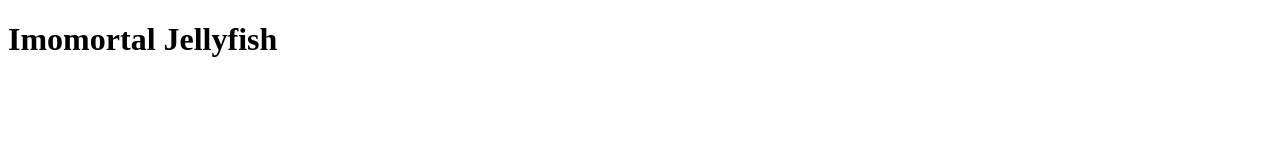
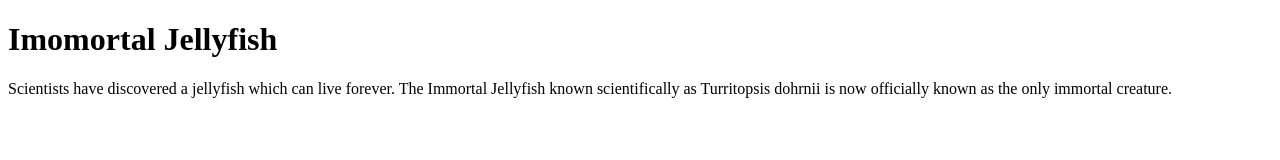
Before and after one commit to Edwinallen94/JFS-Nat-4-Copy-of-Html_Debrief_Project, a plain HTML site: page index.html in a window 1280 px wide. Drawn offline with Linux system fonts and the light colour scheme.

Commit message:
Added a main and paragraph

```diff
--- a/index.html
+++ b/index.html
@@ -13,6 +13,12 @@
 <!--   Your HTML goes here! -->
  <header>
     <h1>Imomortal Jellyfish</h1>
+   <main>
+    <p>
+      Scientists have discovered a jellyfish which can live forever. The Immortal Jellyfish known scientifically as Turritopsis dohrnii is now officially known as the only immortal creature.
+
+    </p>
+   </main>
 
   </header>
 
```
